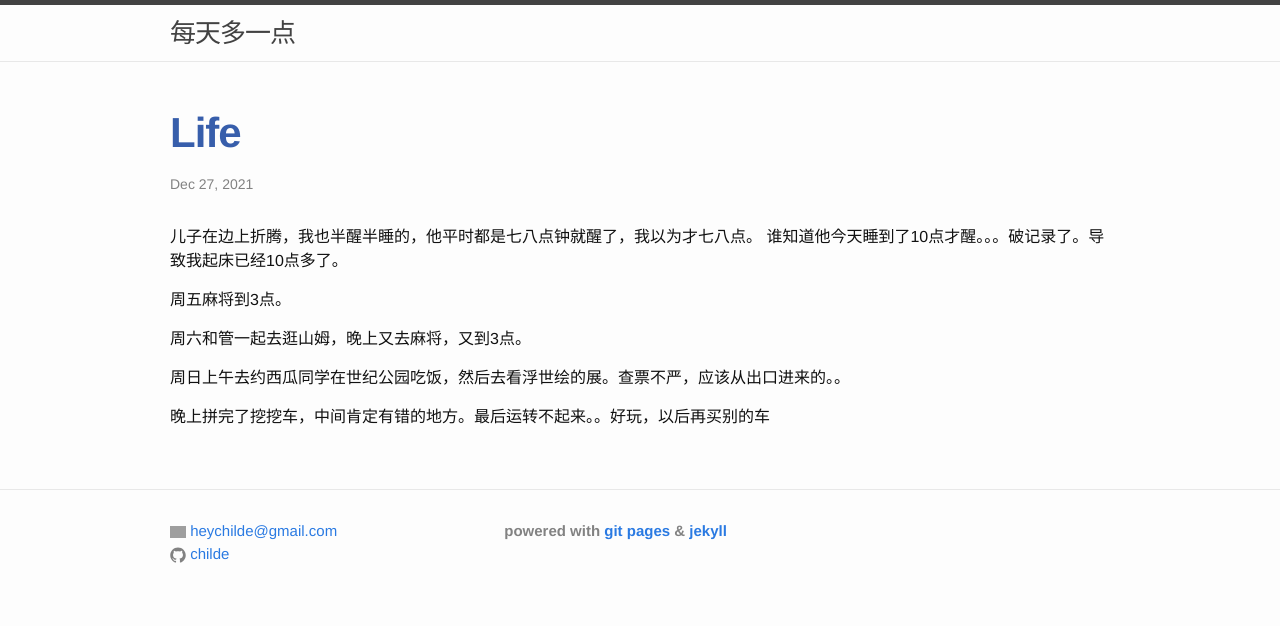
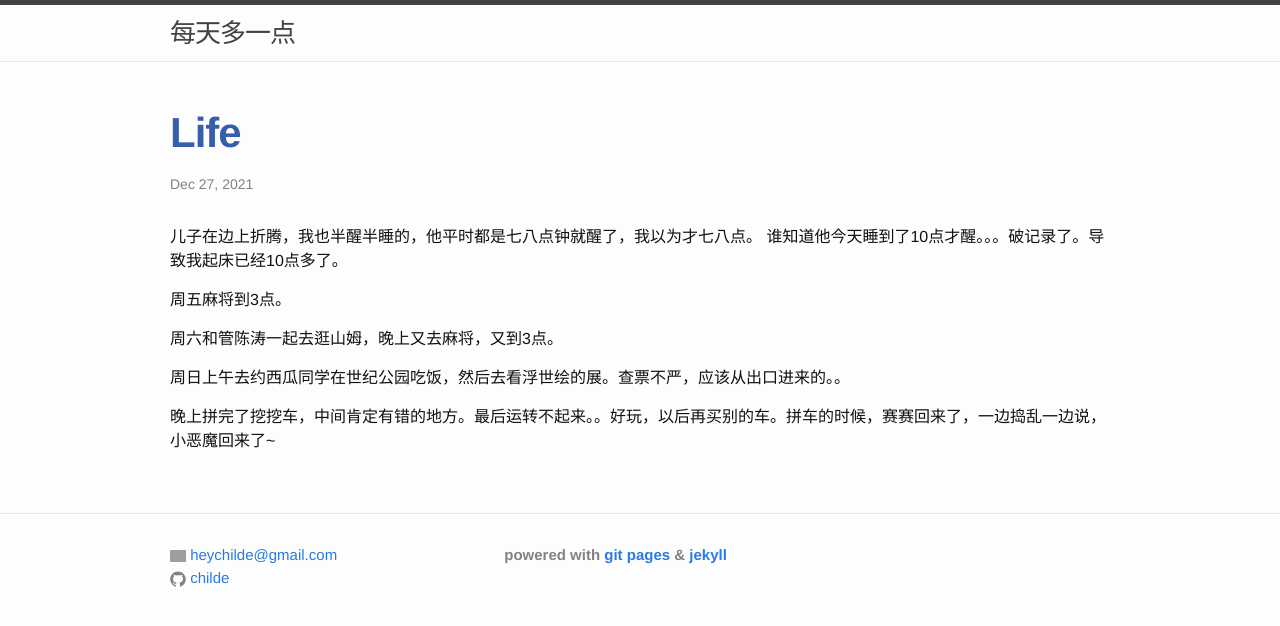
Before and after one commit to childe/gitcommit.today, a Jekyll site: the page built from _posts/2021-12-27-life.md, in a window 1280 px wide. Shown: the top 626 px of the page. Built offline with Jekyll 4.4.1, drawn with Linux system fonts in a browser that asks for light colours; our own code applies the rules of GitHub Pages for plain Markdown files; grey boxes are pictures that could not be loaded.

Commit message:
modified:   _posts/2021-12-27-life.md

```diff
--- a/_posts/2021-12-27-life.md
+++ b/_posts/2021-12-27-life.md
@@ -8,8 +8,8 @@ date: 2021-12-27T11:41:45+0800
 
 周五麻将到3点。
 
-周六和管一起去逛山姆，晚上又去麻将，又到3点。
+周六和管陈涛一起去逛山姆，晚上又去麻将，又到3点。
 
 周日上午去约西瓜同学在世纪公园吃饭，然后去看浮世绘的展。查票不严，应该从出口进来的。。
 
-晚上拼完了挖挖车，中间肯定有错的地方。最后运转不起来。。好玩，以后再买别的车
+晚上拼完了挖挖车，中间肯定有错的地方。最后运转不起来。。好玩，以后再买别的车。拼车的时候，赛赛回来了，一边捣乱一边说，小恶魔回来了~
```
